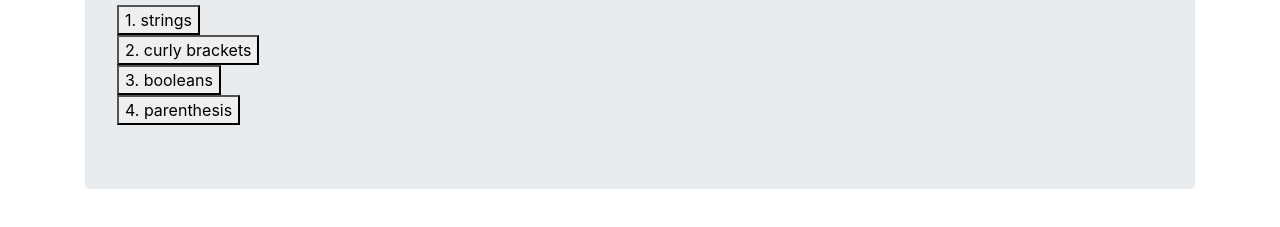
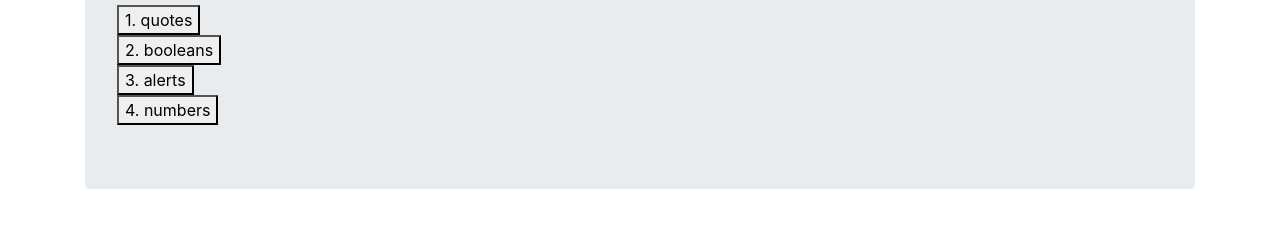
Before and after one commit to nwuerz/code-quiz, a plain HTML site: page index.html in a window 1280 px wide. Both pictures are taken after a click on the button "Start Quiz". Shown: the part 347-574 px from the top of the page. Drawn offline with nearby package versions, Linux system fonts and the light colour scheme.

Commit message:
started working on displaying 2nd question/answer combo

```diff
--- a/index.html
+++ b/index.html
@@ -29,7 +29,7 @@
                         <h1 id="question">Coding Quiz Challenge</h1>
 
                     </div>
-                    <div id="choices">
+                    <div id="div2">
 
                         <h5>Try to answer the following code-related questions within the time limit. Keep in mind that incorrect answers will penalize your score/time by ten seconds!</h5>
 
--- a/questions.js
+++ b/questions.js
@@ -35,47 +35,99 @@ var question = document.querySelector("#question");
 var choices = document.querySelector("#choices");
 var buttons = document.querySelector("#buttons");
 
+//first set of button options
 
-//add event listeners for buttons
+var choiceOne0 = document.createElement("button");
+choiceOne0.textContent = ("1. " + questions[0].choices[0]);
+choiceOne0.setAttribute("class", "lists");
+
+var choiceTwo0 = document.createElement("button");
+choiceTwo0.textContent = ("2. " + questions[0].choices[1]);
+choiceTwo0.setAttribute("class", "lists");
+
+var choiceThree0 = document.createElement("button");
+choiceThree0.textContent = ("3. " + questions[0].choices[2]);
+choiceThree0.setAttribute("class", "lists");
+
+var choiceFour0 = document.createElement("button");
+choiceFour0.textContent = ("4. " + questions[0].choices[3]);
+choiceFour0.setAttribute("class", "lists");
+console.log(choiceOne0, choiceTwo0, choiceThree0, choiceFour0);
+
+//second set of button options
+
+var choiceOne1 = document.createElement("button");
+choiceOne0.textContent = ("1. " + questions[1].choices[0]);
+choiceOne0.setAttribute("class", "lists");
+
+var choiceTwo1 = document.createElement("button");
+choiceOne0.textContent = ("1. " + questions[1].choices[0]);
+choiceOne0.setAttribute("class", "lists");
+
+var choiceThree1 = document.createElement("button");
+choiceOne0.textContent = ("1. " + questions[1].choices[0]);
+choiceOne0.setAttribute("class", "lists");
+
+var choiceFour1 = document.createElement("button");
+choiceOne0.textContent = ("1. " + questions[1].choices[0]);
+choiceOne0.setAttribute("class", "lists");
+
+//event listener to START code
+
+startBtn.addEventListener("click", function() {
+  init();
+});
+
+//create functions that initiate first set of questions after start button is clicked...
+
+function init() {
+  question.firstChild.textContent = (questions[0].title);
+  div2.remove();
+  startBtn.remove();
+  buttons.appendChild(choiceOne0);
+  buttons.appendChild(choiceTwo0);
+  buttons.appendChild(choiceThree0);
+  buttons.appendChild(choiceFour0);
+}
 
 
-startBtn.addEventListener("click", function() {
-  firstQuestion();
-});
+function init2() {
 
-//create functions that allow us to pull the set of question.choices.answers that we need based on above click..
-
-function firstQuestion () {
-  question.firstChild.textContent = (questions[0].title);
-  choices.remove();
-  startBtn.remove();
-  buttons.appendChild(choiceOne);
-  buttons.appendChild(choiceTwo);
-  buttons.appendChild(choiceThree);
-  buttons.appendChild(choiceFour);
-  // buttons.appendChild(choiceOne, choiceTwo, choiceThree, choiceFour);
-
-
+if (choiceOne0.clicked === true || choiceTwo0.clicked === true || choiceFour0.clicked === true) {
+  console.log("this is a test");
+  //alert wrong answer for 1 second
+  //subtract 10 seconds from the timer
+  //replace html with next set of questions (function)
+  replaceQuestions();
+  console.log("this is a test");
 }
 
-// ("1. " + questions[0].choices[0]);
+else if (choiceThree0.clicked === true){
+  //alert correct answer 1 second
+  //replace html with next set of questions (function)
+  replaceQuestions();
+}
+}
 
-var choiceOne = document.createElement("button");
-choiceOne.textContent = ("1. " + questions[0].choices[0]);
+//function to replace questions with new ones
 
-// var choiceTwo = document.body.buttons.createElement("button");
-var choiceTwo = document.createElement("button");
-choiceTwo.textContent = ("2. " + questions[1].choices[1]);
+function replaceQuestions () {
+  choiceOne0.remove();
+  choiceTwo0.remove();
+  choiceThree0.remove();
+  choiceFour0.remove();
+  buttons.appendChild(choiceOne1);
+  buttons.appendChild(choiceTwo1);
+  buttons.appendChild(choiceThree1);
+  buttons.appendChild(choiceFour1);
+}
 
-// var choiceThree = document.body.buttons.createElement("button");
-var choiceThree = document.createElement("button");
-choiceThree.textContent = ("3. " + questions[2].choices[2]);
-// var choiceFour = document.body.buttons.createElement("button");
-var choiceFour = document.createElement("button");
-choiceFour.textContent = ("4. " + questions[3].choices[3]);
-// style buttons
-
-choiceOne.setAttribute("class", "lists");
-choiceTwo.setAttribute("class", "lists");
-choiceThree.setAttribute("class", "lists");
-choiceFour.setAttribute("class", "lists");
+  // question.firstChild.textContent = (questions[1].title);
+  // choiceOne0.textContent = ("1. " + questions[1].choices[0]);
+  // choiceOne0.setAttribute("id", "secondBtns");
+  // choiceTwo0.textContent = ("2. " + questions[1].choices[1]);
+  // choiceTwo0.setAttribute("id", "secondBtns");
+  // choiceThree0.textContent = ("3. " + questions[1].choices[2]);
+  // choiceThree0.setAttribute("id", "secondBtns");
+  // choiceFour0.textContent = ("4. " + questions[1].choices[3]);
+  // choiceFour0.setAttribute("id", "secondBtns");
```
